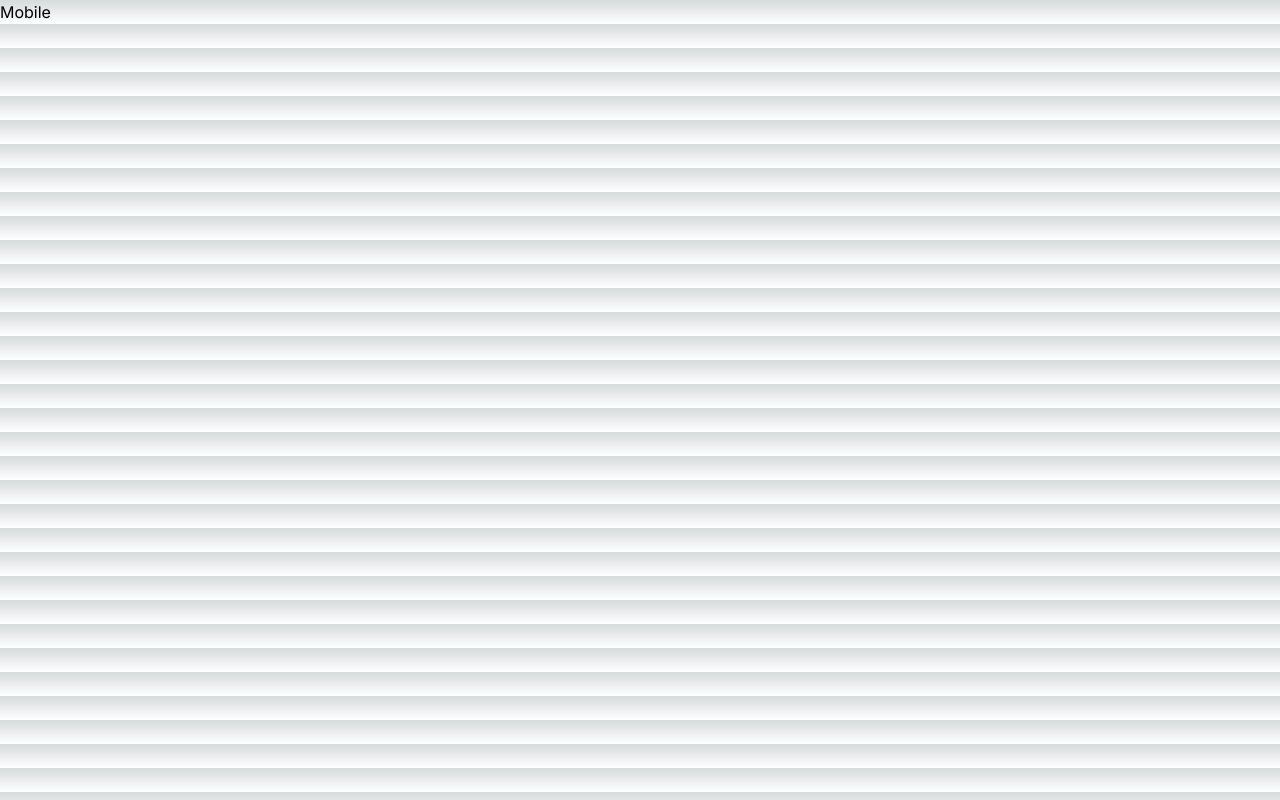
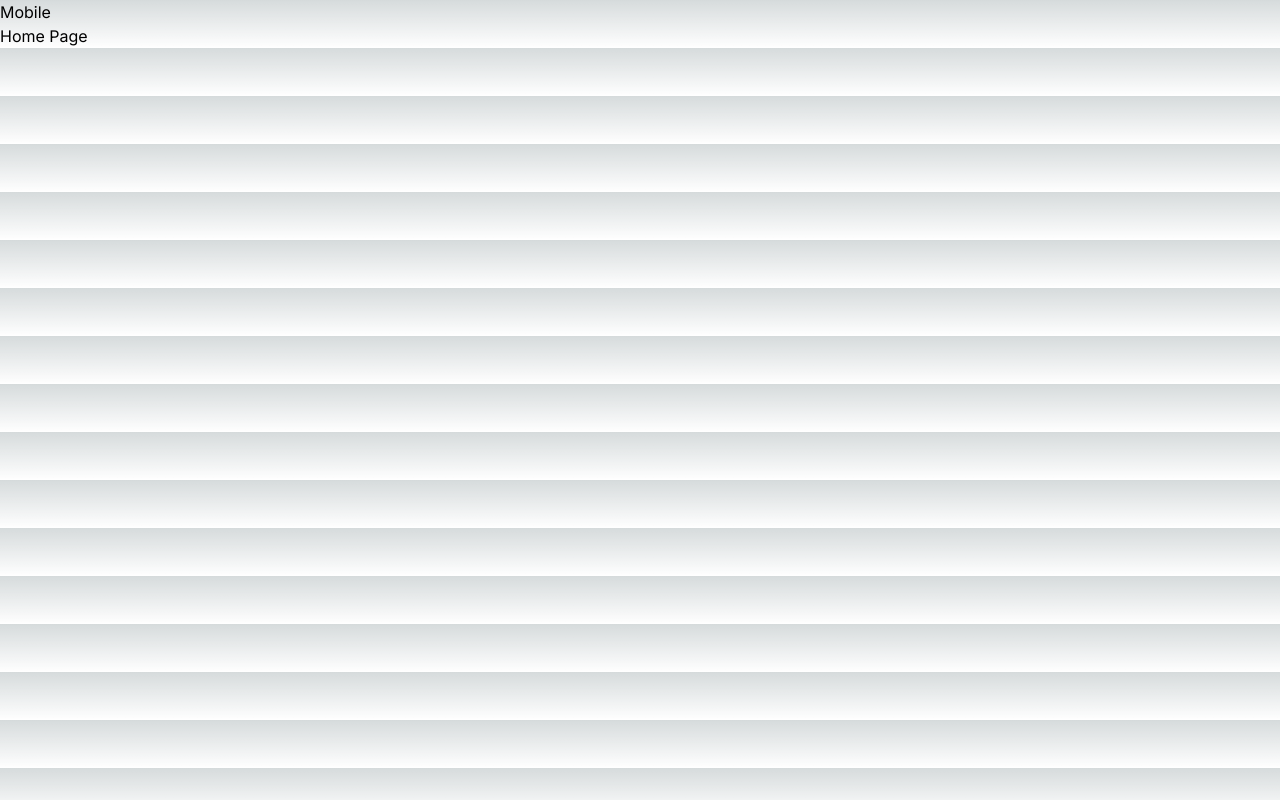
Before and after one commit to khacbac/features-demo, a Next.js app: page /mobile in a window 1280 px wide. Built offline with nearby package versions, Linux system fonts and the light colour scheme.

Commit message:
text changed

```diff
--- a/app/mobile/page.tsx
+++ b/app/mobile/page.tsx
@@ -2,6 +2,7 @@ export default function Page() {
   return (
     <div>
       <h2>Mobile</h2>
+      <h2>Home Page</h2>
     </div>
   );
 }
```
